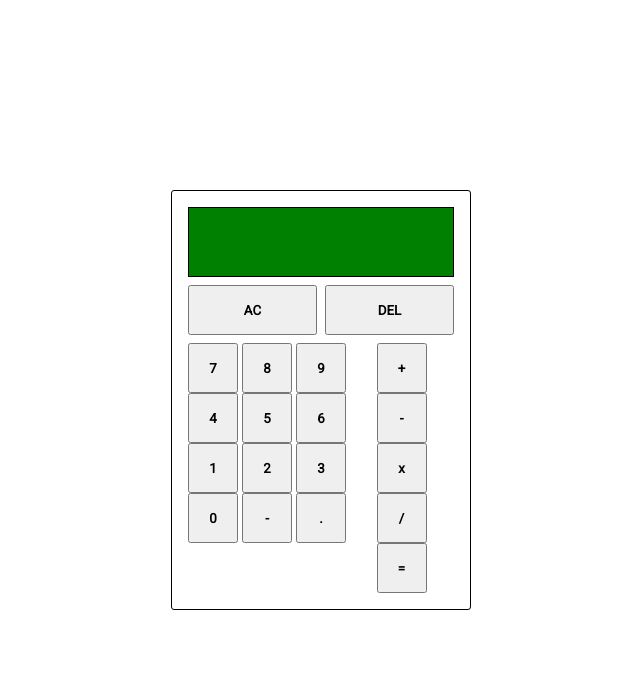
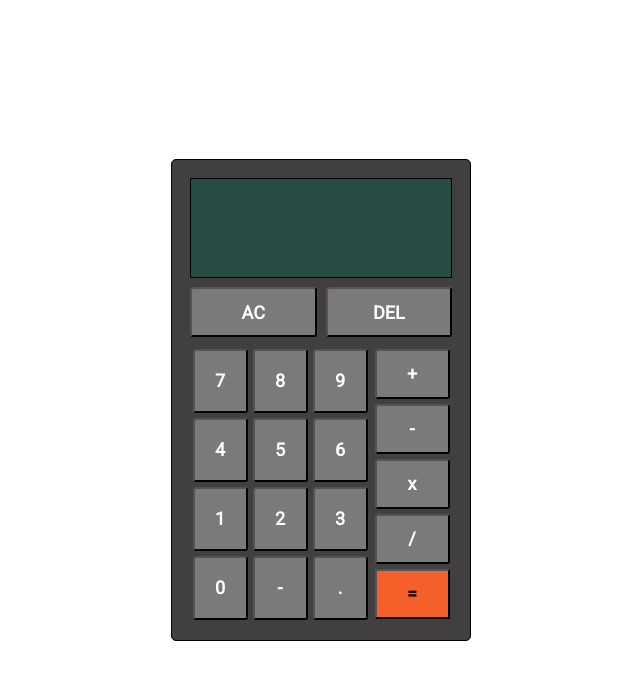
Before and after one commit to bomszx/calculator, a plain HTML site: page index.html in a window 1280 px wide. Shown: the whole page, without its empty margins (319-959 px from the left). Drawn offline with Linux system fonts and the light colour scheme.

Commit message:
added style

```diff
--- a/script.js
+++ b/script.js
@@ -15,6 +15,7 @@ function operate(operation, previousOperand, currentOperand) {
             solution = prev * curr;
             break;
         case '/':
+
             solution = prev / curr;
             break;
         default:
@@ -69,11 +70,12 @@ function appendNumber(number) {
 }
 
 function updateDisplay() {
+    // we assign our currOperand as a dynamic value to our display El
     currOperandTexEl.innerText = currOperand;
 }
 
 function setOperator(operation) {
-    // operator = operation;
+
     if(currOperand == '') return
     if(prevOperand !== '') {
         operate(operator, prevOperand, currOperand)
--- a/style.css
+++ b/style.css
@@ -4,6 +4,7 @@
     box-sizing: border-box;
     font-family: 'Roboto', sans-serif;
     font-weight: bolder;
+    font-size: large;
 }
 
 .container {
@@ -20,17 +21,18 @@
     border: 1px solid black;
     height: auto;
     padding: 1rem;
-    border-radius: 3px;
+    border-radius: 5px;
+    background-color: rgb(65, 63, 63);
 }
 
 .screen {
     display: flex;
     flex-direction: column;
-    height: 70px;
+    height: 100px;
     width: auto;
     border: 1px solid black;
-    background-color: green;
-    color: black;
+    background-color:  #274c43;
+    color: white;
     align-items: flex-end;
     padding: .3rem;
 
@@ -60,12 +62,44 @@
     margin: .5rem 0 .5rem 0;
 }
 
+.operators {
+    display: flex;
+    flex-direction: column;
+}
+
+.bottom.left {
+    display: flex;
+    flex-flow: row wrap;
+}
+
 .bottom-container {
     display: flex;
-    gap: 1px;
+}
+
+[data-equals] {
+    background-color: hsl(16, 91%, 56%);
+}
+
+[data-number], [data-operator], #button-clear, #button-delete {
+    color: white;
+    background-color: hsl(60, 0%, 48%);
+    border-radius: 3px;
+}
+
+[data-operator], [data-equals] {
+    height: 50px;
+    width: 50px;
+}
+
+[data-operator], [data-equals] {
+    width: 75px
+}
+
+[data-number] {
+    height: 64px;
+    width: 55px;
 }
 
 button {
-    height: 50px;
-    width: 50px;
+    margin: 2.5px;
 }
```
